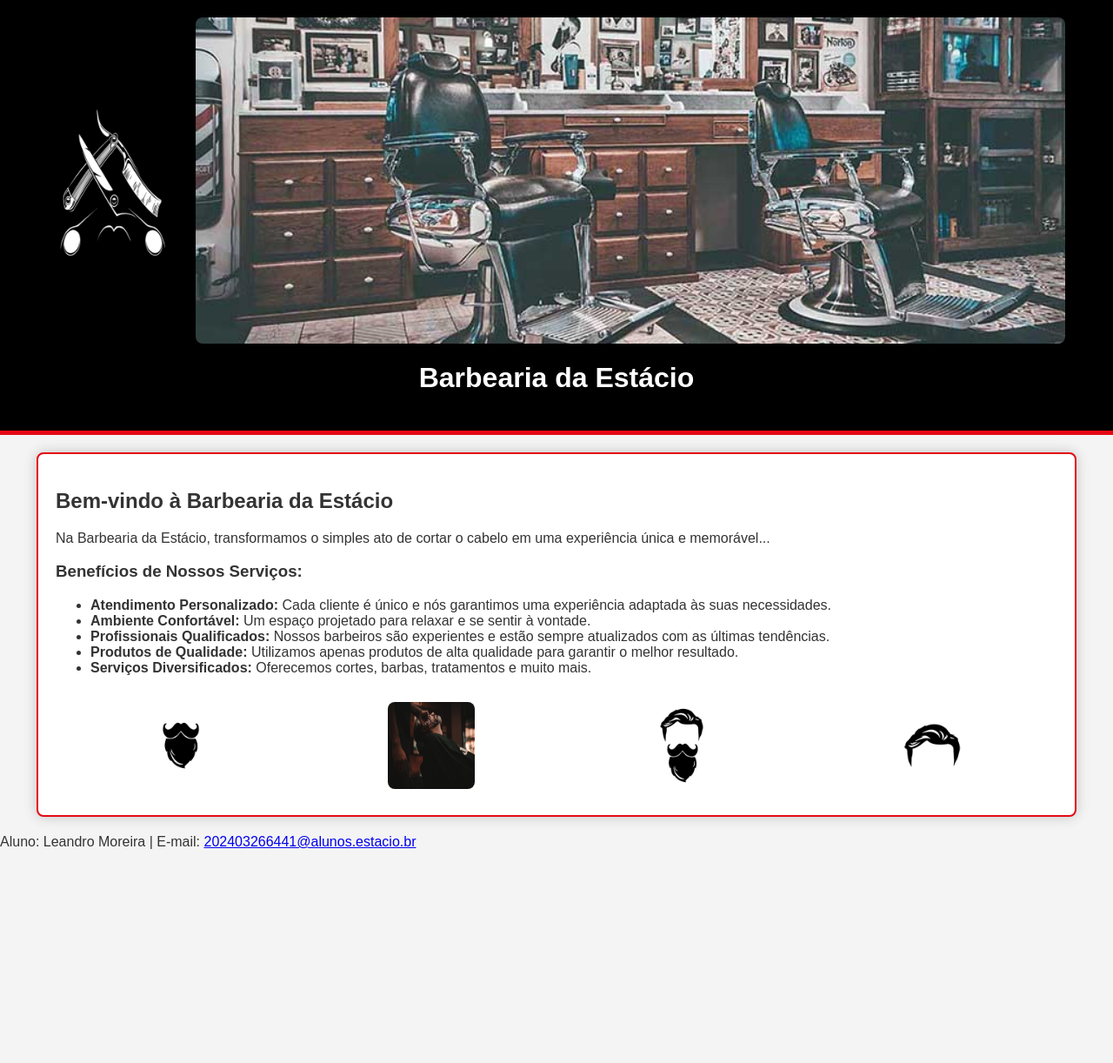
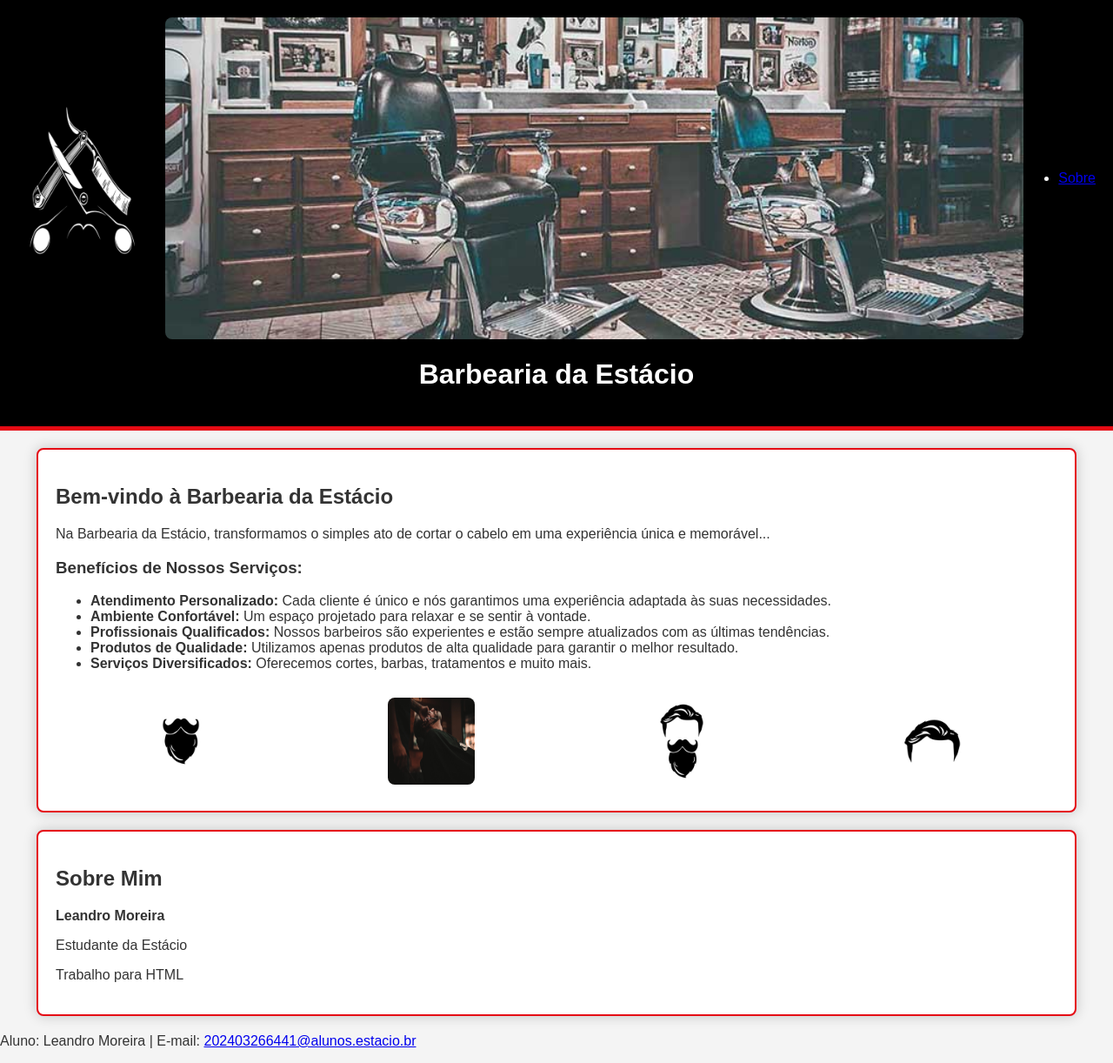
Before and after one commit to LeandroMCSantos/barbearia-estacio, a plain HTML site: page barbearia/index.html in a window 1280 px wide. Shown: the whole page at 87% size. Before the commit the page ends 993 px from the top, so only its background shows below. Drawn offline with Linux system fonts and the light colour scheme.

Commit message:
Update index.html

```diff
--- a/barbearia/index.html
+++ b/barbearia/index.html
@@ -9,8 +9,13 @@
 <body>
     <header>
         <div class="header-content">
-            <img src="img/logo.png" alt="Banner da Barbearia" class="logo">
+            <img src="img/logo.png" alt="Logo da Barbearia da Estácio" class="logo">
             <img src="img/banner.jpg" alt="Banner da Barbearia" class="banner">
+            <nav>
+                <ul>
+                    <li><a href="#sobre">Sobre</a></li> <!-- Link para a seção "Sobre" -->
+                </ul>
+            </nav>
         </div>
         <h1>Barbearia da Estácio</h1>
     </header>
@@ -37,8 +42,18 @@
 
     </div>
 
+    <!-- Seção Sobre -->
+    <section id="sobre" class="sobre">
+        <div class="container">
+            <h2>Sobre Mim</h2>
+            <p><strong>Leandro Moreira</strong></p>
+            <p>Estudante da Estácio</p>
+            <p>Trabalho para HTML</p>
+        </div>
+    </section>
+
     <footer>
-        <p>Aluno: Leandro Moreira | E-mail: <a href="mailto:contato@nomebarbearia.com.br">202403266441@alunos.estacio.br</a></p>
+        <p>Aluno: Leandro Moreira | E-mail: <a href="mailto:202403266441@alunos.estacio.br">202403266441@alunos.estacio.br</a></p>
     </footer>
 </body>
 </html>
```
